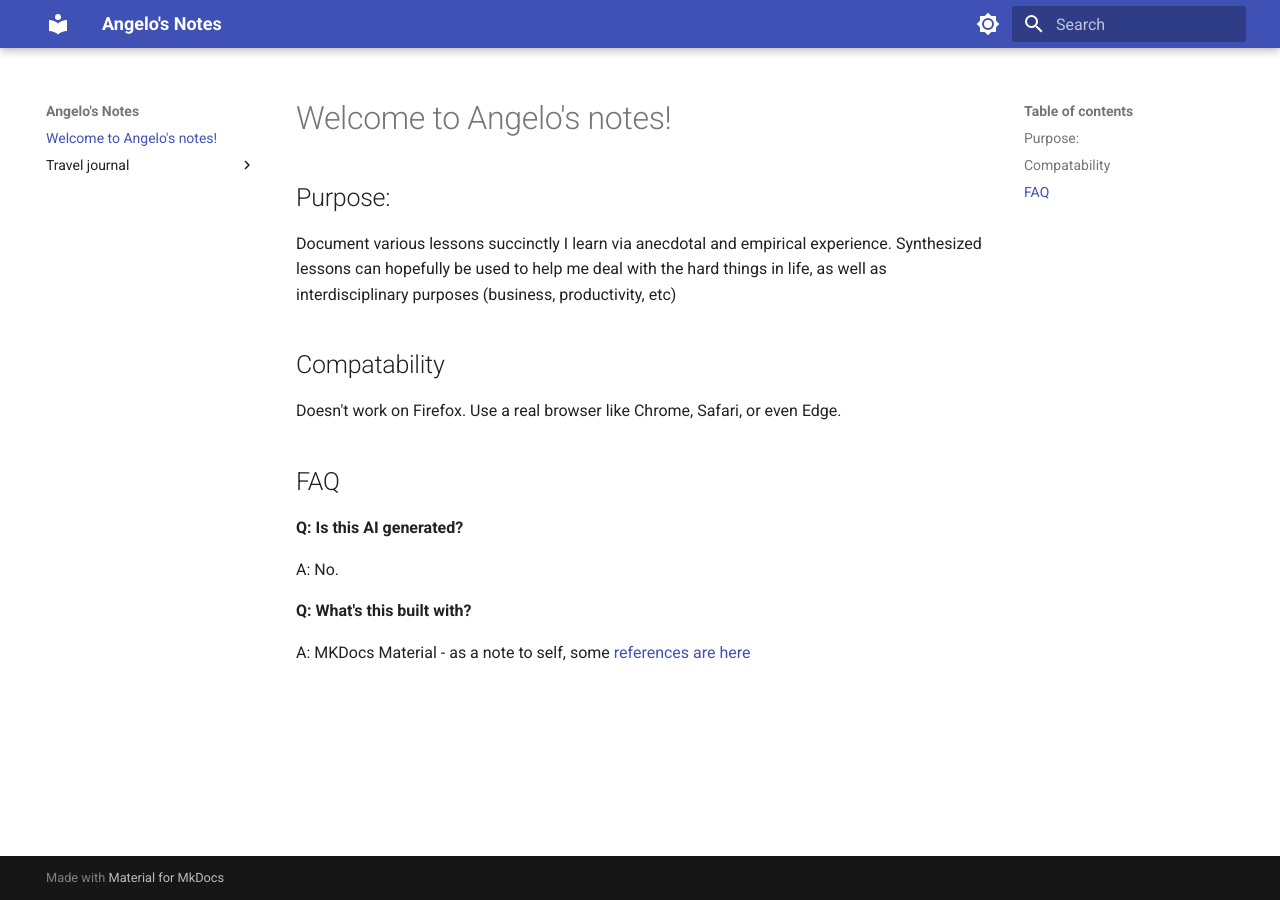
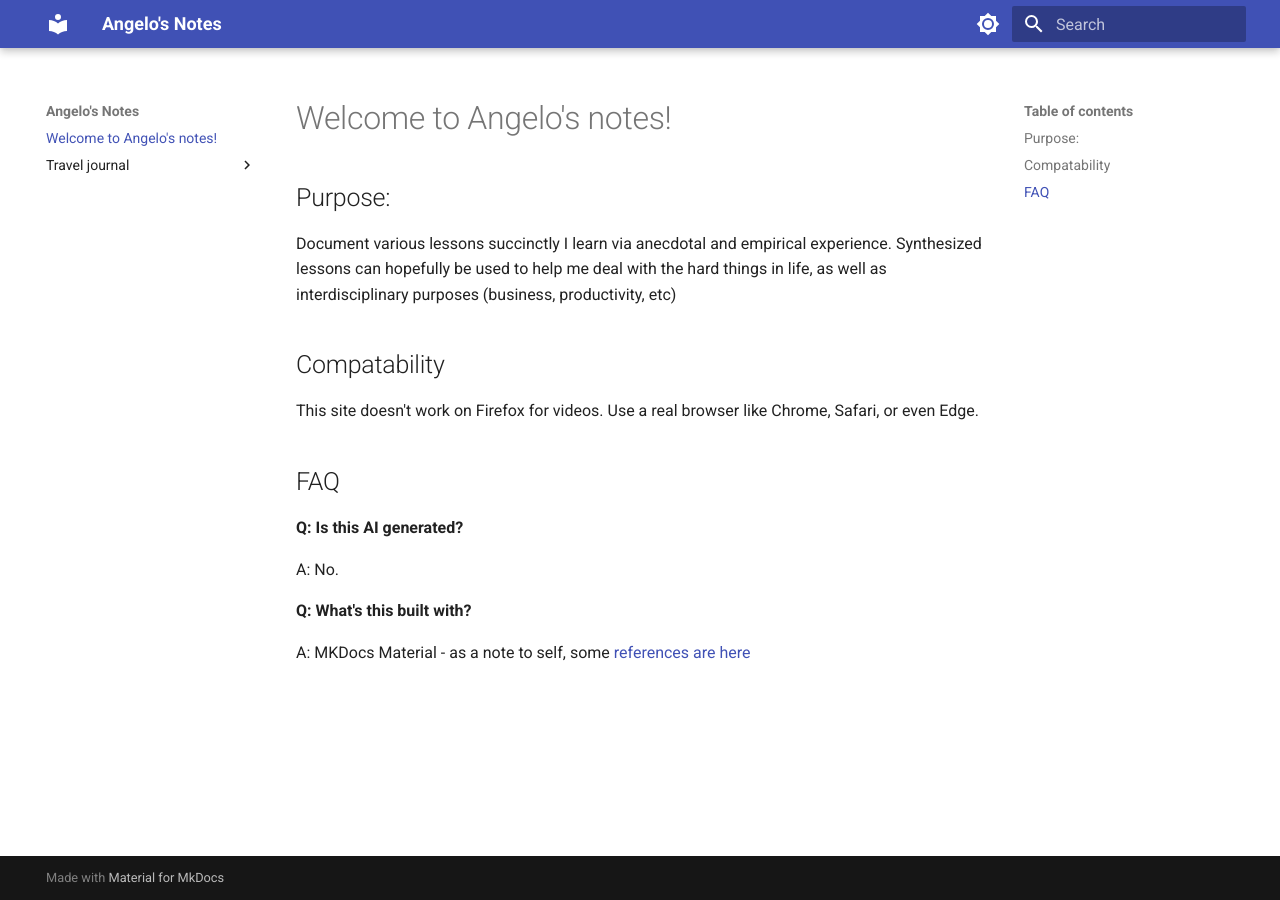
Before and after one commit to ANG3L0/notes-bloggo, an MkDocs documentation site: the page built from docs/index.md, in a window 1280 px wide. Built offline with MkDocs 1.6.1 and Material for MkDocs 9.7.7, drawn with Linux system fonts in a browser that asks for light colours.

Commit message:
update index

```diff
--- a/docs/index.md
+++ b/docs/index.md
@@ -6,7 +6,7 @@ Document various lessons succinctly I learn via anecdotal and empirical experien
 
 ## Compatability
 
-Doesn't work on Firefox. Use a real browser like Chrome, Safari, or even Edge.
+This site doesn't work on Firefox for videos. Use a real browser like Chrome, Safari, or even Edge.
 
 ## FAQ
 
```
